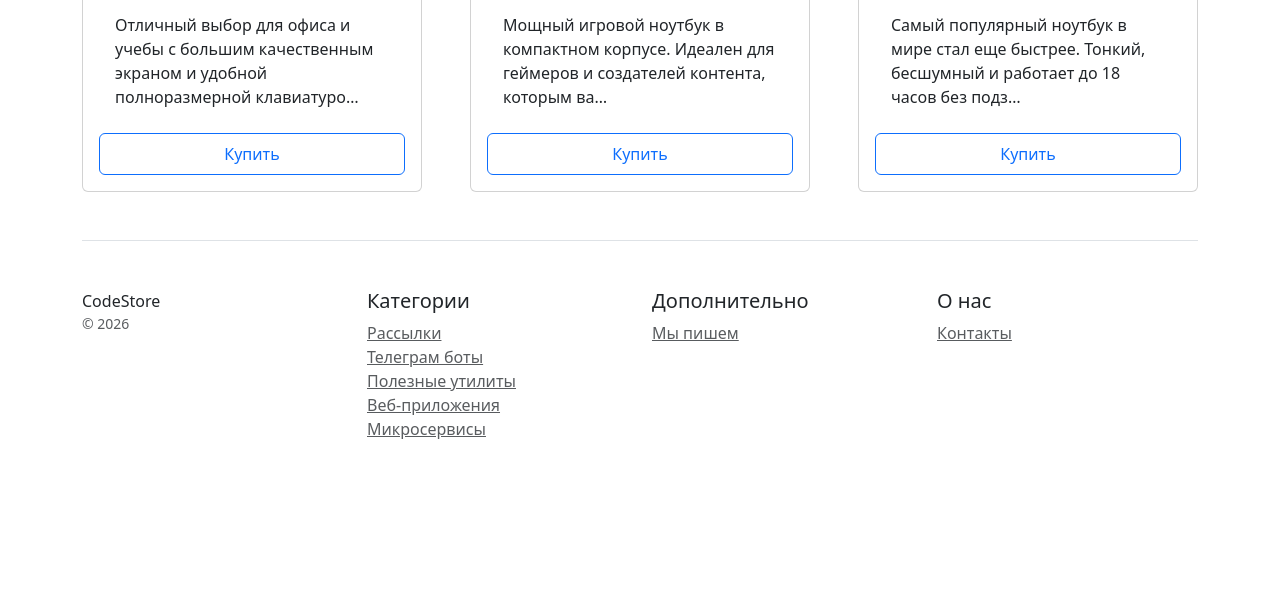
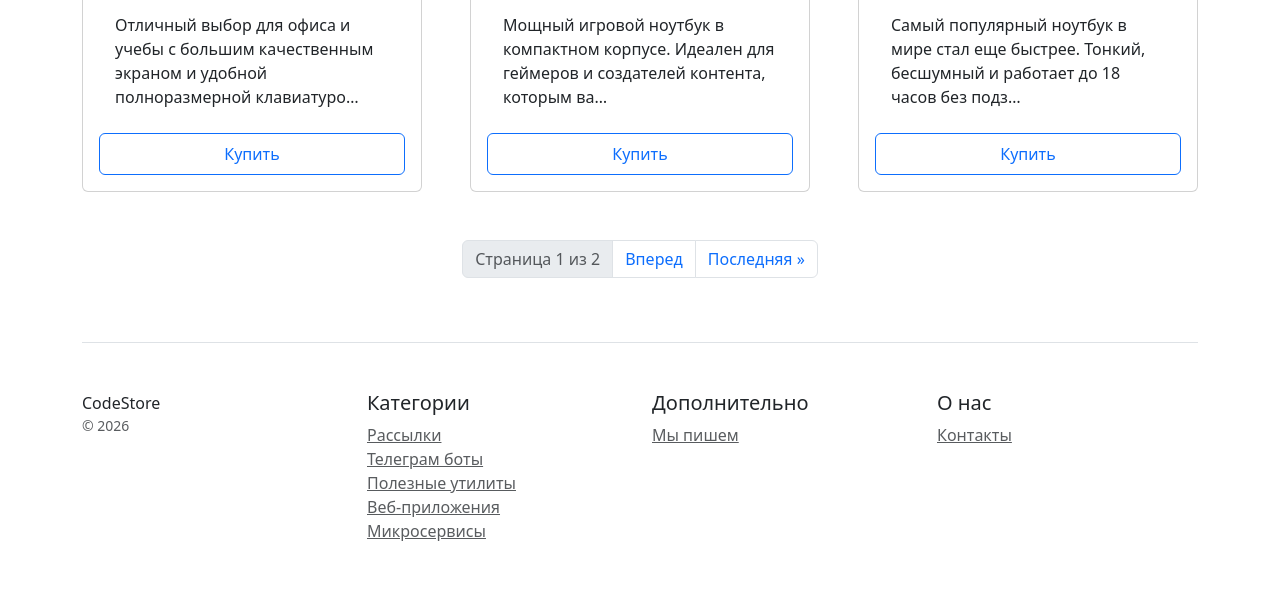
Before and after one commit to TimurAgeenko/web_service_homework_project, a Django app: page /home/ in a window 1280 px wide. Shown: the part 1297-1904 px from the top of the page. Before the commit the page ends 1736 px from the top, so only its background shows below. Run offline with Django 5.2, Linux system fonts and the light colour scheme; data comes from the database, SQL or seed files in the repository; some libraries are stand-ins or nearby versions.

Commit message:
Added pagination of products

```diff
--- a/catalog/templates/catalog/base.html
+++ b/catalog/templates/catalog/base.html
@@ -11,7 +11,7 @@
 <div class="d-flex flex-column flex-md-row align-items-center p-3 px-md-4 mb-3 bg-white border-bottom box-shadow">
     <h5 class="my-0 mr-md-auto font-weight-normal">TechStore</h5>
     <nav class="ms-5">
-        <a class="p-2 btn btn-outline-primary" href="/home/">Каталог</a>
+        <a class="p-2 btn btn-outline-primary" href="/home/?page=1">Каталог</a>
         <a class="p-2 btn btn-outline-primary" href="/contacts/">Контакты</a>
         <a class="p-2 btn btn-outline-primary" href="/adding_product/">Добавить товар</a>
     </nav>
--- a/catalog/templates/catalog/home.html
+++ b/catalog/templates/catalog/home.html
@@ -11,7 +11,7 @@
 
 {% block content %}
 <div class="row text-center justify-content-center g-5">
-    {% for product in products %}
+    {% for product in page_obj %}
         <div class="col-12 col-md-4">
             <div class="card h-100 box-shadow">
                 <img src="{{ product.image.url }}"
@@ -31,5 +31,31 @@
             </div>
         </div>
     {% endfor %}
+    <nav aria-label="Page navigation">
+        <ul class="pagination justify-content-center">
+            {% if page_obj.has_previous %}
+                <li class="page-item">
+                    <a class="page-link" href="?page=1">&laquo; Первая</a>
+                </li>
+                <li class="page-item">
+                    <a class="page-link" href="?page={{ page_obj.previous_page_number }}">Назад</a>
+                </li>
+            {% endif %}
+
+            <li class="page-item disabled">
+                <span class="page-link">Страница {{ page_obj.number }} из {{ page_obj.paginator.num_pages }}</span>
+            </li>
+
+            {% if page_obj.has_next %}
+                <li class="page-item">
+                    <a class="page-link" href="?page={{ page_obj.next_page_number }}">Вперед</a>
+                </li>
+                <li class="page-item">
+                    <a class="page-link" href="?page={{ page_obj.paginator.num_pages }}">Последняя &raquo;</a>
+                </li>
+            {% endif %}
+
+        </ul>
+    </nav>
 </div>
 {% endblock %}
--- a/catalog/views.py
+++ b/catalog/views.py
@@ -1,11 +1,15 @@
 from django.shortcuts import render
 from django.http import HttpResponse
+from django.core.paginator import Paginator
 from .models import Product, Contacts, Category
 
 
 def home_page(request):
-    products = Product.objects.all()[:6]
-    return render(request, "catalog/home.html", {'products': products})
+    products = Product.objects.all()
+    paginator = Paginator(products, 6)
+    page_number = request.GET.get('page')
+    page_obj = paginator.get_page(page_number)
+    return render(request, "catalog/home.html", {'page_obj': page_obj})
 
 
 def contacts_page(request):
```
